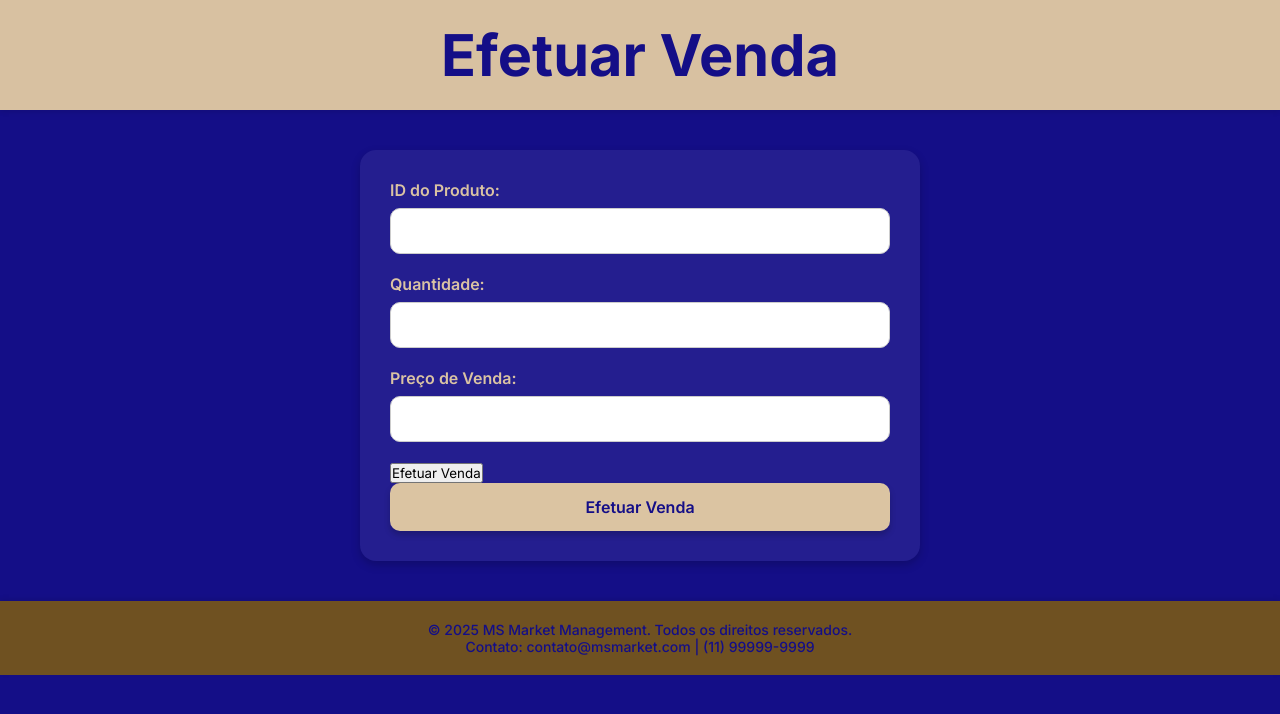
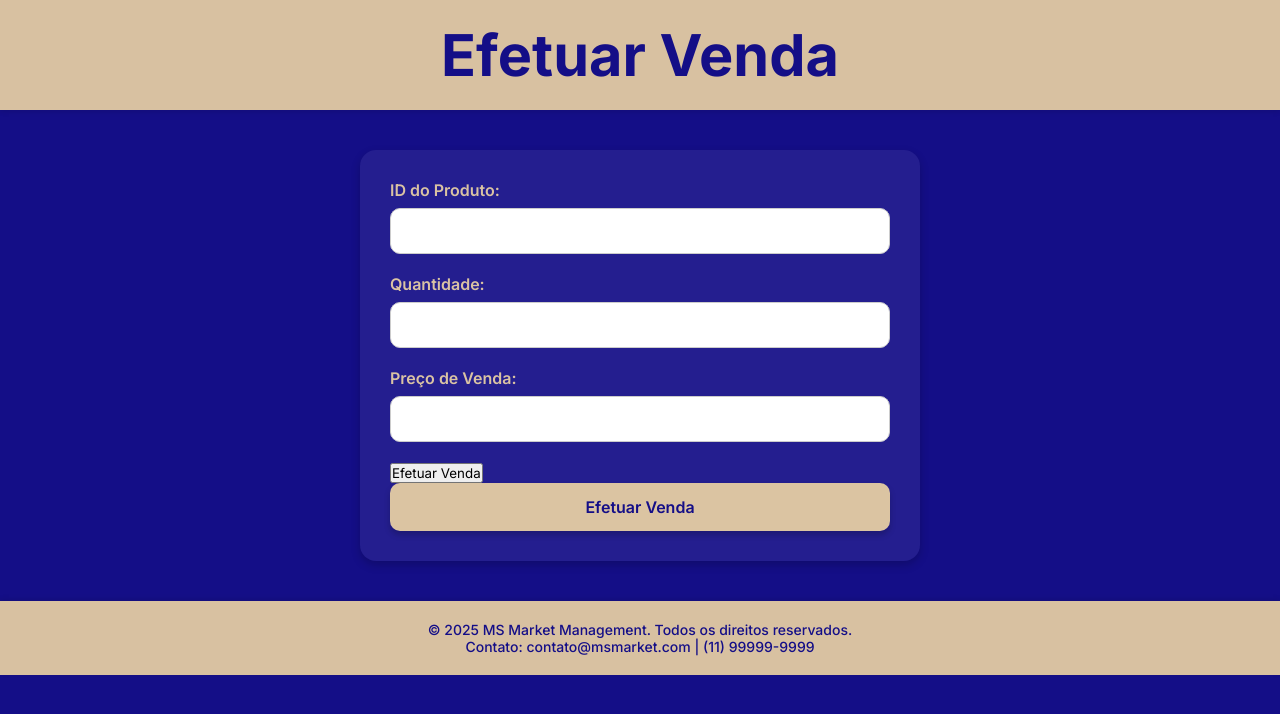
Before and after one commit to Renato-FSilva/ms-market-frontend, a React (Vite) app: page /vender in a window 1280 px wide. Shown: the top 714 px of the page. Built offline with nearby package versions, Linux system fonts and the light colour scheme.

Commit message:
:bug: fix(Sale): corrige estilização do footer

```diff
--- a/src/styles/sale.css
+++ b/src/styles/sale.css
@@ -79,7 +79,7 @@ select:focus {
 }
 
 footer {
-  background-color: #805e0fd7;
+  background-color: #fde3a7d7;
   color: #140e87;
   text-align: center;
   padding: 20px;
```
